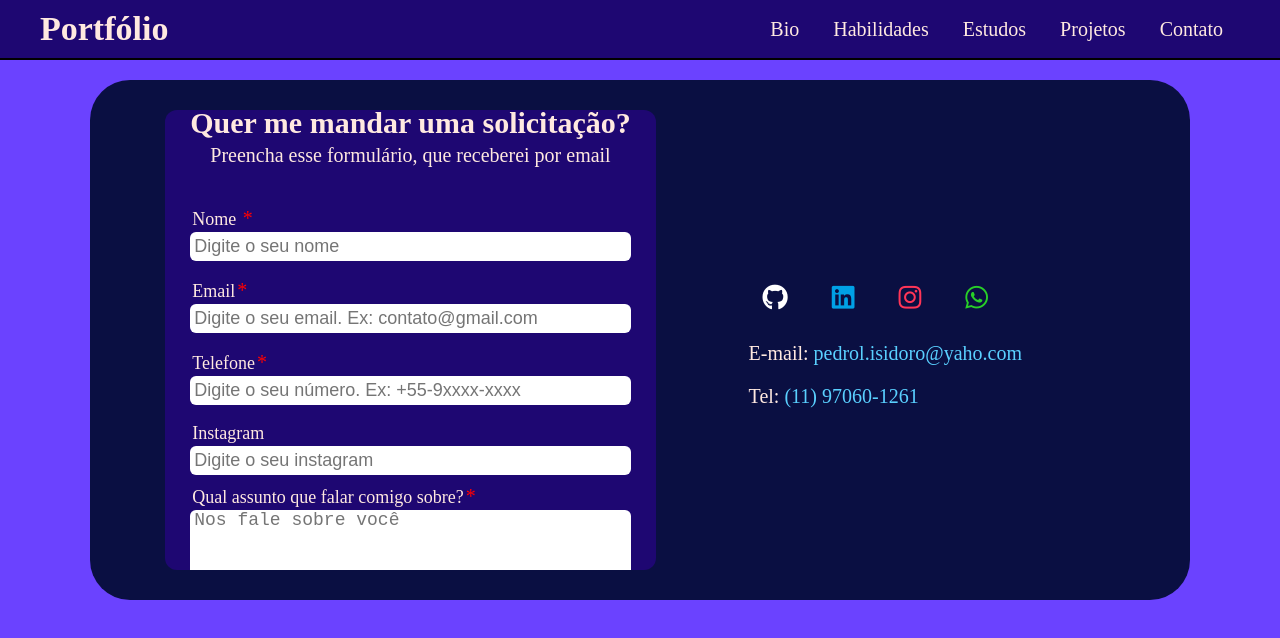
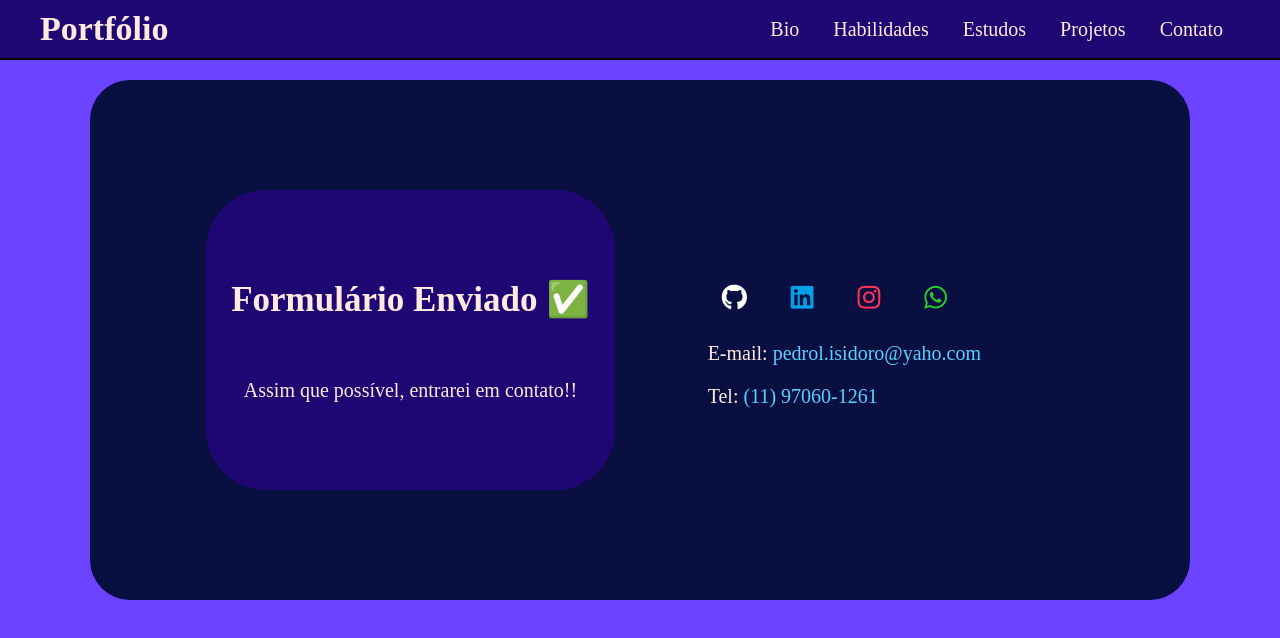
Before and after one commit to pedro-isidoro/portfolio, a React (Vite) app: page /contacts in a window 1280 px wide. Shown: the top 638 px of the page. Built offline with nearby package versions, Linux system fonts and the light colour scheme.

Commit message:
Teste formSend

```diff
--- a/src/components/form/Form.jsx
+++ b/src/components/form/Form.jsx
@@ -47,7 +47,7 @@ function Formulary(){
     // console.log(errors);
 
     return(
-            <div className="background-form flex-column" id="background-form">
+            <div className="background-form flex-column formSend" id="background-form">
                 <div className="title-form flex-column">
                     <h3>Quer me mandar uma solicitação?</h3>
                     <p>Preencha esse formulário, que receberei por email</p>
--- a/src/css/responsive.css
+++ b/src/css/responsive.css
@@ -431,6 +431,10 @@
     .background-form{
         padding: 18rem 1rem 1rem 1rem;
     }
+
+    #div-form-send h3{
+        font-size: 2.4rem;
+    }
 }
 
 @media(max-width: 367px){
@@ -449,6 +453,10 @@
     #div-form-send h3{
         height: 8rem;
     }
+
+    #div-form-send p{
+        font-size: 1.9rem;
+    }
 }
 
 @media(max-width: 362px){
@@ -458,14 +466,6 @@
 
     .btn{
         font-size: 2.4rem;
-    }
-
-    #div-form-send h3{
-        font-size: 2.4rem;
-    }
-
-    #div-form-send p{
-        font-size: 1.9rem;
     }
 }
 
```
